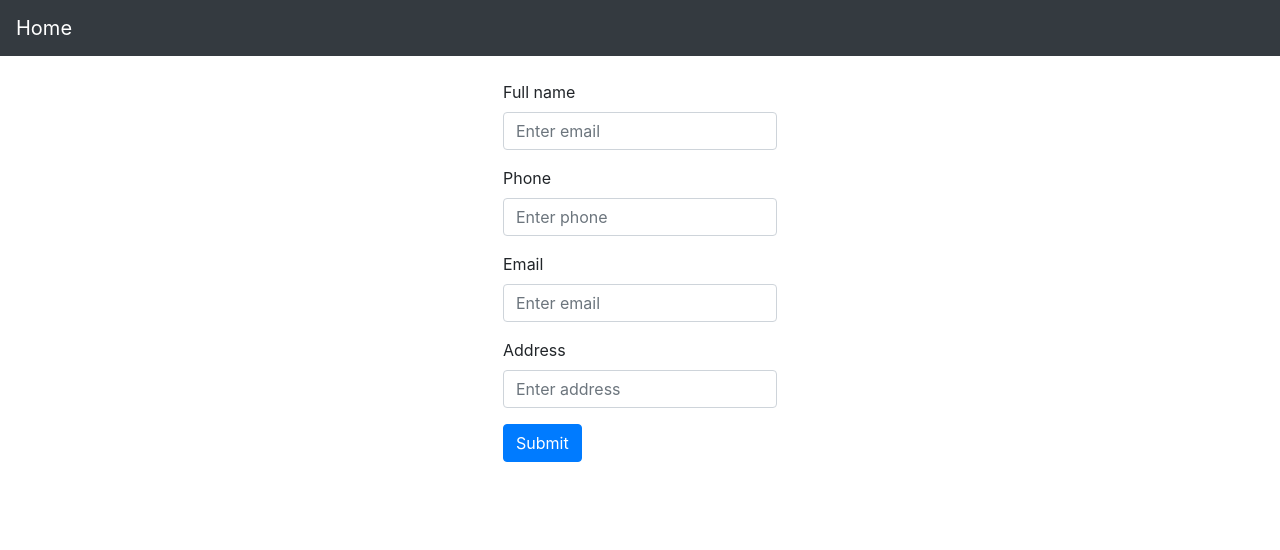
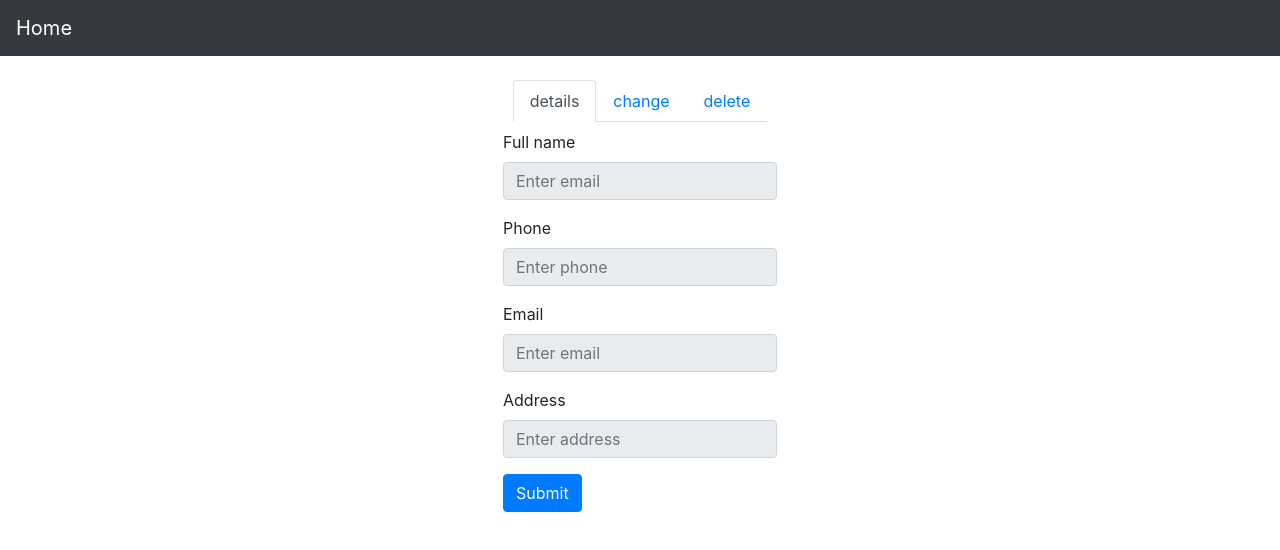
Before and after one commit to shevchenko-andrey/users-test-task, an Angular app: page /user/3535 in a window 1280 px wide. Shown: the top 550 px of the page. Built offline with nearby package versions, Linux system fonts and the light colour scheme.

Commit message:
add refactor style for details-user

```diff
--- a/src/app/components/components.module.ts
+++ b/src/app/components/components.module.ts
@@ -3,7 +3,6 @@ import { UserFormComponent } from './user-form/user-form.component';
 import { UserListComponent } from './user-list/user-list.component';
 import { ListItemComponent } from './list-item/list-item.component';
 import { FormsModule } from '@angular/forms';
-
 @NgModule({
   declarations: [UserFormComponent, ListItemComponent, UserListComponent],
   imports: [FormsModule],
--- a/src/app/components/user-form/user-form.component.html
+++ b/src/app/components/user-form/user-form.component.html
@@ -3,6 +3,7 @@
     <label>Full name</label>
     <input
       [(ngModel)]="fullName"
+      [readonly]="readonly"
       class="form-control"
       placeholder="Enter email"
       name="fullName"
@@ -13,6 +14,7 @@
     <label>Phone</label>
     <input
       [(ngModel)]="phone"
+      [readonly]="readonly"
       class="form-control"
       placeholder="Enter phone"
       name="phone"
@@ -23,6 +25,7 @@
     <label>Email</label>
     <input
       [(ngModel)]="email"
+      [readonly]="readonly"
       class="form-control"
       placeholder="Enter email"
       name="email"
@@ -33,6 +36,7 @@
     <label>Address</label>
     <input
       [(ngModel)]="address"
+      [readonly]="readonly"
       class="form-control"
       placeholder="Enter address"
       name="address"
--- a/src/app/components/user-form/user-form.component.ts
+++ b/src/app/components/user-form/user-form.component.ts
@@ -1,4 +1,4 @@
-import { Component, OnInit } from '@angular/core';
+import { Component, OnInit, Input } from '@angular/core';
 import { NgForm } from '@angular/forms';
 
 @Component({
@@ -11,11 +11,13 @@ export class UserFormComponent implements OnInit {
   email: string;
   phone: string;
   address: string;
+  @Input() readonly: boolean;
   constructor() {
     this.fullName = '';
     this.email = '';
     this.phone = '';
     this.address = '';
+    this.readonly = false;
   }
   handleSubmit() {
     console.log();
--- a/src/app/user/user-routing.module.ts
+++ b/src/app/user/user-routing.module.ts
@@ -6,6 +6,6 @@ const routes: Routes = [{ path: '', component: UserComponent }];
 
 @NgModule({
   imports: [RouterModule.forChild(routes)],
-  exports: [RouterModule]
+  exports: [RouterModule],
 })
-export class UserRoutingModule { }
+export class UserRoutingModule {}
--- a/src/app/user/user.component.html
+++ b/src/app/user/user.component.html
@@ -1,5 +1,32 @@
 <section
   class="container pt-4 d-flex flex-column align-items-center justify-content-center"
 >
-  <app-user-form></app-user-form>
+  <ul ngbNav #nav="ngbNav" class="nav-tabs">
+    <li ngbNavItem>
+      <a ngbNavLink>details</a>
+      <ng-template ngbNavContent>
+        <app-user-form [readonly]="true"></app-user-form>
+      </ng-template>
+    </li>
+    <li ngbNavItem>
+      <a ngbNavLink>change</a>
+      <ng-template ngbNavContent>
+        <app-user-form></app-user-form>
+      </ng-template>
+    </li>
+    <li ngbNavItem>
+      <a ngbNavLink>delete</a>
+      <ng-template ngbNavContent>
+        <div class="mt-3">
+          <p>You really want to delete a user?</p>
+          <div class="d-flex justify-content-end">
+            <button class="btn btn-outline-success mr-3">Yes</button>
+            <button class="btn btn-outline-danger">No</button>
+          </div>
+        </div>
+      </ng-template>
+    </li>
+  </ul>
+
+  <div [ngbNavOutlet]="nav" class="mt-2"></div>
 </section>
--- a/src/app/user/user.component.ts
+++ b/src/app/user/user.component.ts
@@ -1,15 +1,16 @@
 import { Component, OnInit } from '@angular/core';
-
+import { NgbNavConfig } from '@ng-bootstrap/ng-bootstrap';
 @Component({
   selector: 'app-user',
   templateUrl: './user.component.html',
-  styleUrls: ['./user.component.scss']
+  providers: [NgbNavConfig],
+  styleUrls: ['./user.component.scss'],
 })
 export class UserComponent implements OnInit {
-
-  constructor() { }
-
-  ngOnInit(): void {
+  constructor(config: NgbNavConfig) {
+    config.destroyOnHide = false;
+    config.roles = false;
   }
 
+  ngOnInit(): void {}
 }
--- a/src/app/user/user.module.ts
+++ b/src/app/user/user.module.ts
@@ -1,12 +1,12 @@
 import { NgModule } from '@angular/core';
 import { CommonModule } from '@angular/common';
-
 import { UserRoutingModule } from './user-routing.module';
 import { UserComponent } from './user.component';
 import { ComponentsModule } from '../components/components.module';
-
+import { NgbModule } from '@ng-bootstrap/ng-bootstrap';
 @NgModule({
   declarations: [UserComponent],
-  imports: [CommonModule, UserRoutingModule, ComponentsModule],
+  imports: [CommonModule, UserRoutingModule, ComponentsModule, NgbModule],
+  exports: [NgbModule],
 })
 export class UserModule {}
```
